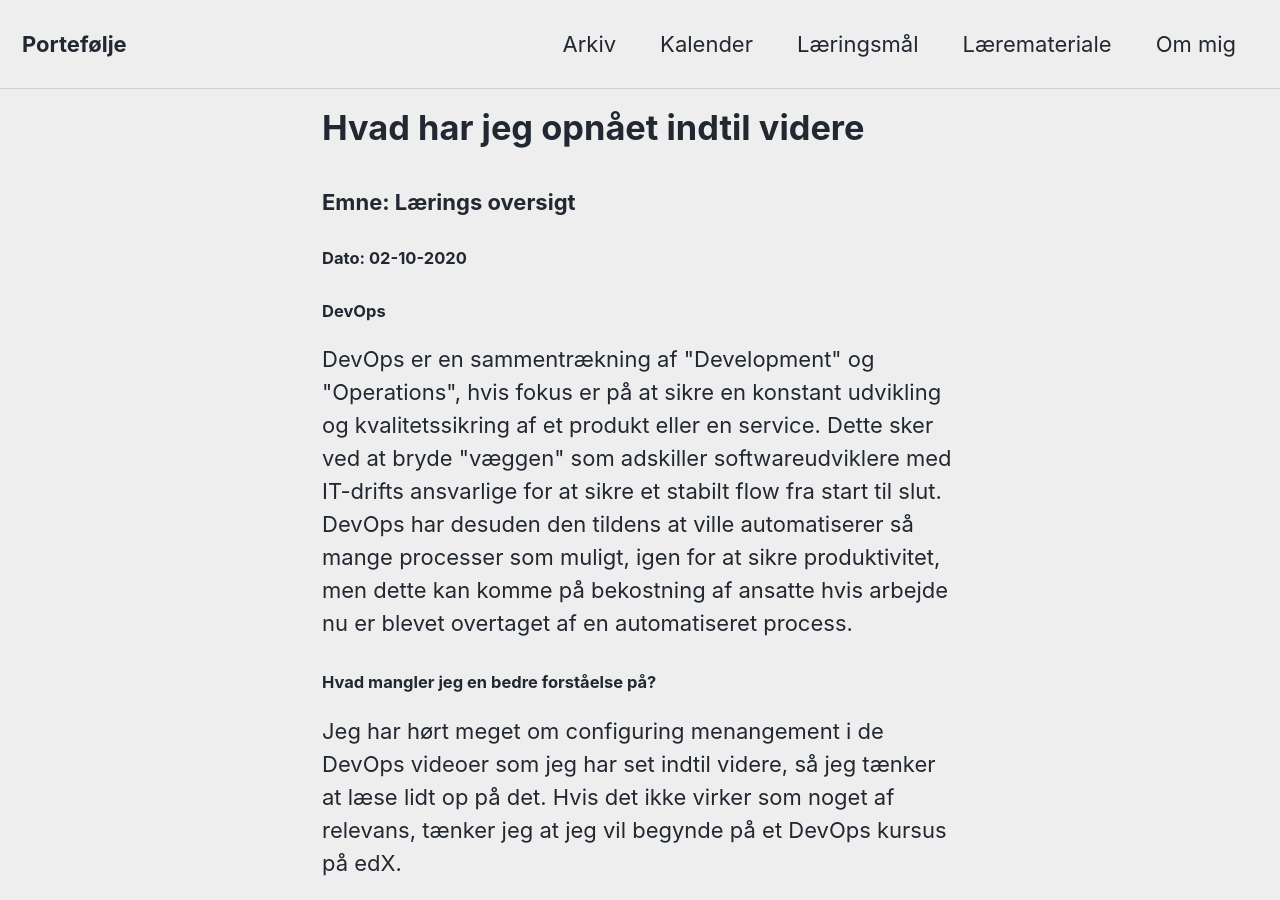
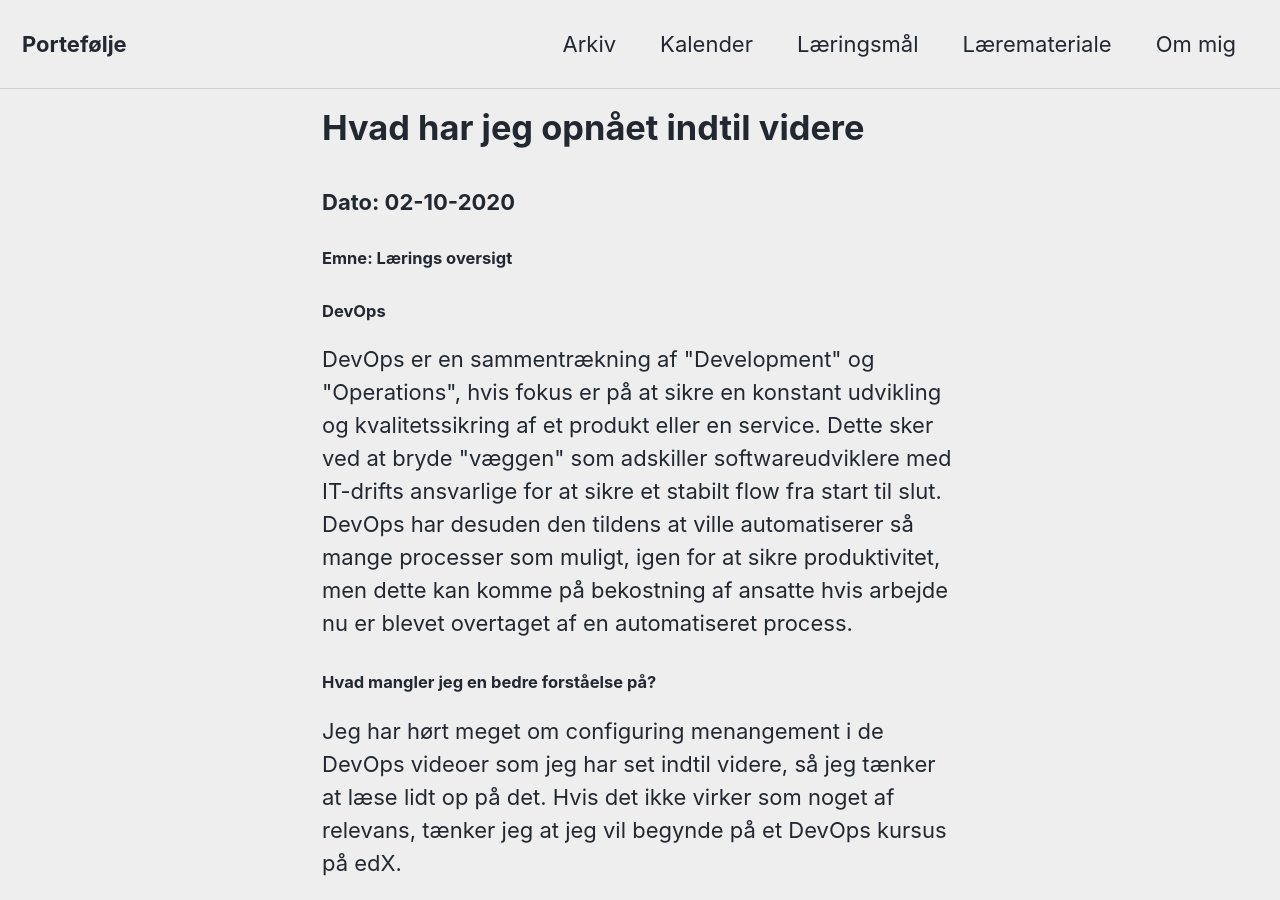
Before and after one commit to Emil428f/Portfolio, a Jekyll site: the page built from _posts/2020-02-10-Hvad har jeg opnået indtil videre.md, in a window 1280 px wide and 900 px high. Built offline with Jekyll 4.4.1, drawn with Linux system fonts in a browser that asks for light colours; cached includes are drawn as plain includes; nearby versions of some CDN libraries.

```diff
--- a/_posts/2020-02-10-Hvad har jeg opnået indtil videre.md
+++ b/_posts/2020-02-10-Hvad har jeg opnået indtil videre.md
@@ -4,12 +4,11 @@ author: Emil
 categories: [Oversigt]
 tags: [DevOps, Cybersecurity]
 ---
+<h3>Dato: 02-10-2020</h3>
 
-<h3>Emne: Lærings oversigt</h3>
+<h4>Emne: Lærings oversigt</h4>
 
-<h5>Dato: 02-10-2020</h5>
-
-<h4>DevOps</h4>
+<h5>DevOps</h5>
 
 <p>
 DevOps er en sammentrækning af "Development" og "Operations", hvis fokus er på at sikre en konstant udvikling og kvalitetssikring af et produkt eller en service.
```
